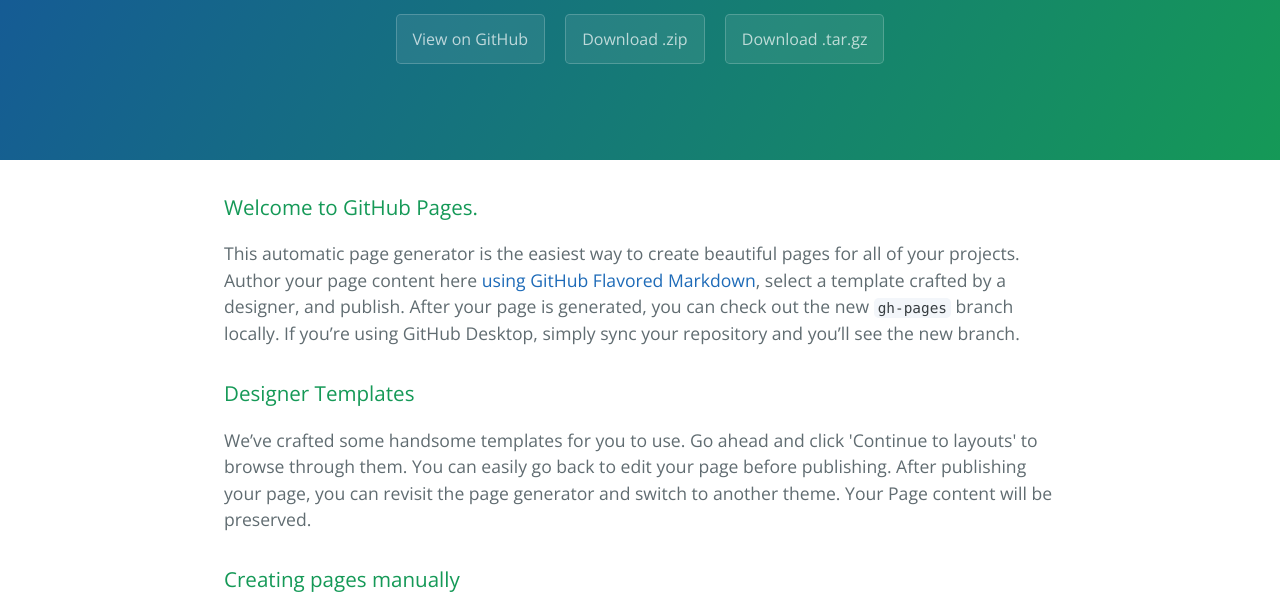
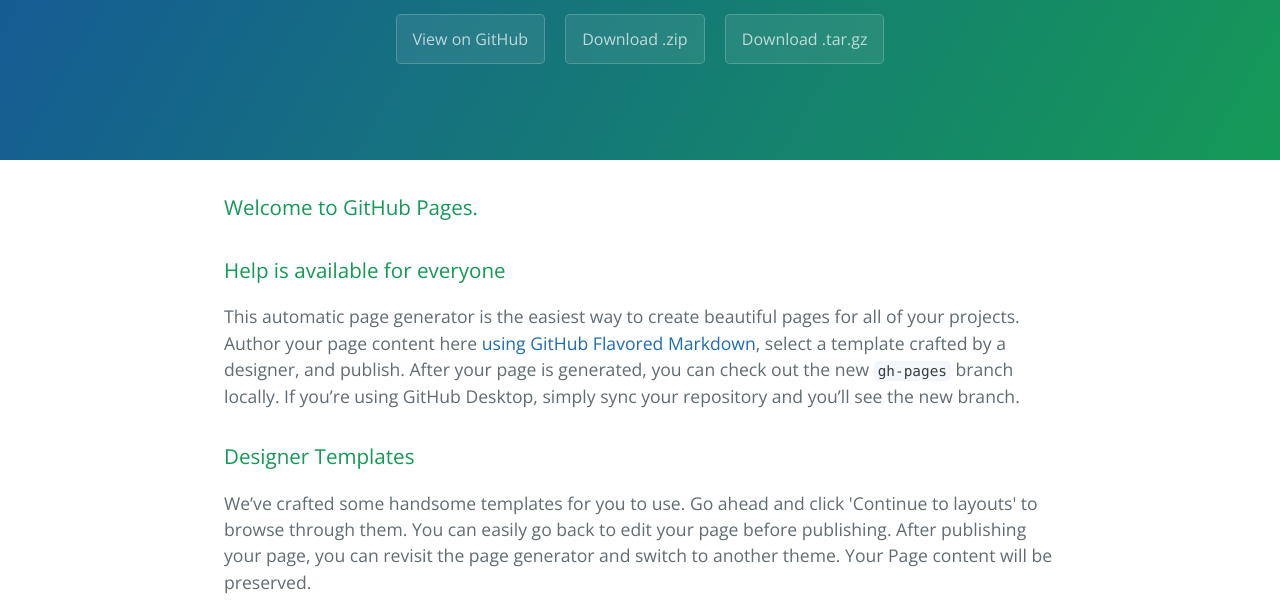
Before and after one commit to akshaysaini716/Helpme, a plain HTML site: page index.html in a window 1280 px wide. Shown: the part 176-786 px from the top of the page. Drawn offline with nearby package versions, Linux system fonts and the light colour scheme.

Commit message:
Update index.html

```diff
--- a/index.html
+++ b/index.html
@@ -21,7 +21,7 @@
     <section class="main-content">
       <h3>
 <a id="welcome-to-github-pages" class="anchor" href="#welcome-to-github-pages" aria-hidden="true"><span aria-hidden="true" class="octicon octicon-link"></span></a>Welcome to GitHub Pages.</h3>
-
+<h3>Help is available for everyone</h3>
 <p>This automatic page generator is the easiest way to create beautiful pages for all of your projects. Author your page content here <a href="https://guides.github.com/features/mastering-markdown/">using GitHub Flavored Markdown</a>, select a template crafted by a designer, and publish. After your page is generated, you can check out the new <code>gh-pages</code> branch locally. If you’re using GitHub Desktop, simply sync your repository and you’ll see the new branch.</p>
 
 <h3>
```
